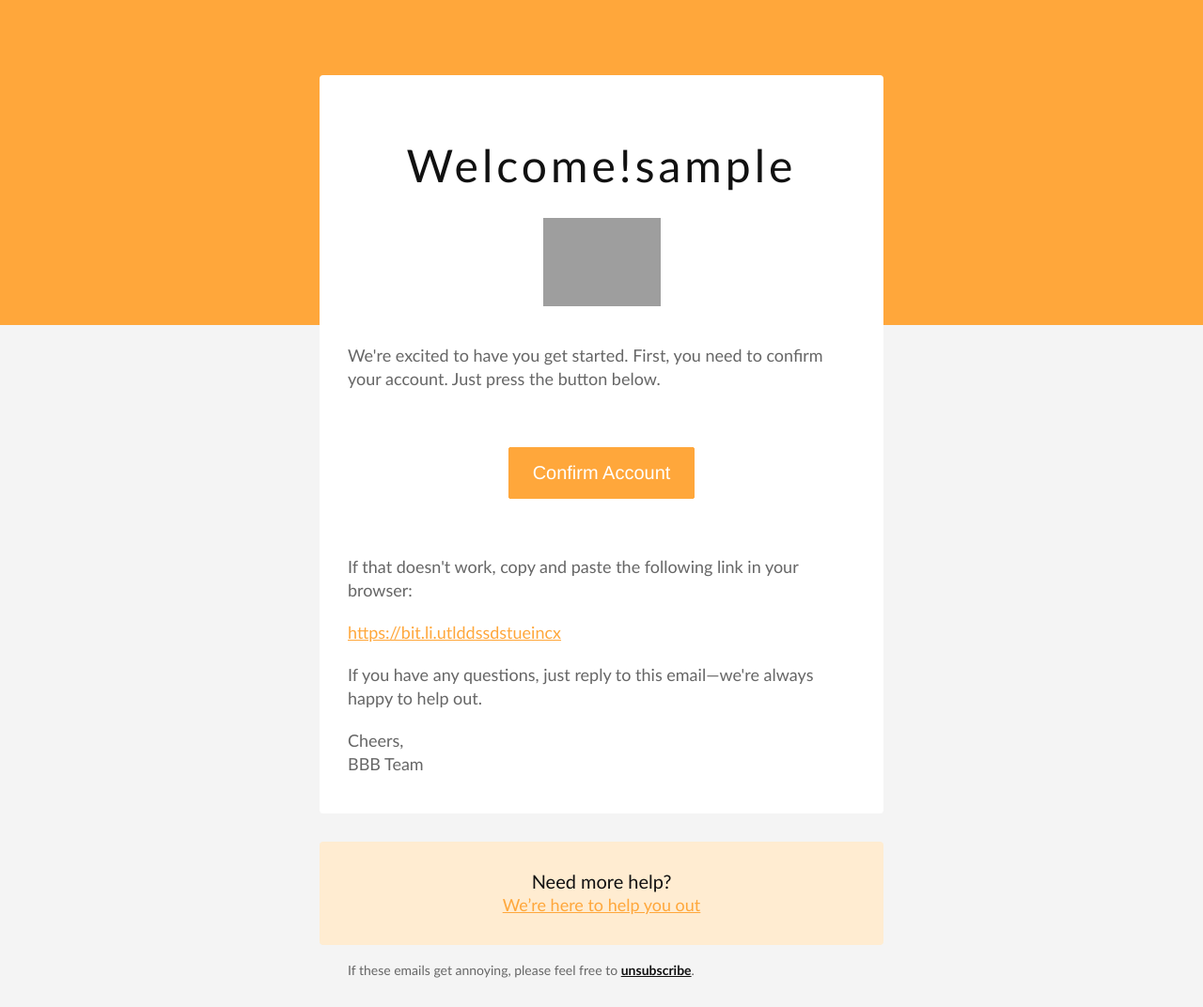
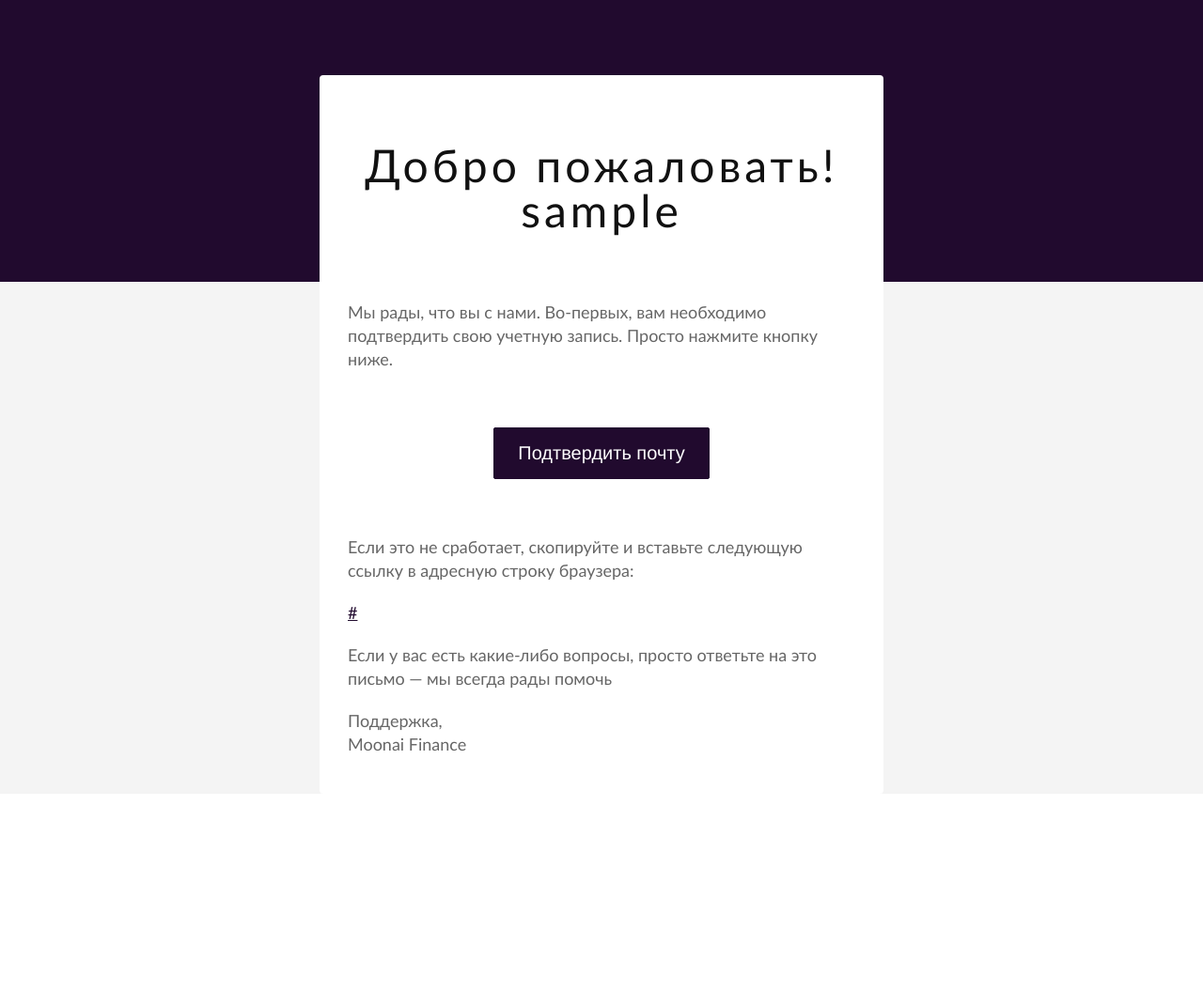
Before and after one commit to foopy02/moonai-REST-API, a Django app: template api/templates/mail_body.html in a window 1280 px wide. Shown: the whole page at 94% size. After the commit the page ends 800 px from the top, so only its background shows below. Run offline with Django 4.2, Linux system fonts and the light colour scheme; the template is opened without the code that fills it: most values are stand-ins (such as "Sample title", 1, 10 or a date in 2020); parts of the project's set-up code (start-up, migrations or seed data) failed here and were passed over; grey boxes are pictures that could not be loaded.

Commit message:
added template for email

```diff
--- a/api/serializers.py
+++ b/api/serializers.py
@@ -83,7 +83,7 @@ class RegistrationSerializer(ModelSerializer):
         user.set_password(password)
 
         user.ref_code = user.username
-        send_email_token(user.email, user.id)
+        send_email_token(user.email, user.id, user.username)
         user.is_active = False
         user.save()
         self._generate_wallet_for_user(user)
--- a/api/templates/mail_body.html
+++ b/api/templates/mail_body.html
@@ -103,11 +103,11 @@
 
 <body style="background-color: #f4f4f4; margin: 0 !important; padding: 0 !important;">
     <!-- HIDDEN PREHEADER TEXT -->
-    <div style="display: none; font-size: 1px; color: #fefefe; line-height: 1px; font-family: 'Lato', Helvetica, Arial, sans-serif; max-height: 0px; max-width: 0px; opacity: 0; overflow: hidden;"> We're thrilled to have you here! Get ready to dive into your new account. </div>
+    <div style="display: none; font-size: 1px; color: #fefefe; line-height: 1px; font-family: 'Lato', Helvetica, Arial, sans-serif; max-height: 0px; max-width: 0px; opacity: 0; overflow: hidden;"> Мы очень рады видеть вас здесь! Приготовьтесь погрузиться в новую учетную запись.</div>
     <table border="0" cellpadding="0" cellspacing="0" width="100%">
         <!-- LOGO -->
         <tr>
-            <td bgcolor="#FFA73B" align="center">
+            <td bgcolor="#210a2e" align="center">
                 <table border="0" cellpadding="0" cellspacing="0" width="100%" style="max-width: 600px;">
                     <tr>
                         <td align="center" valign="top" style="padding: 40px 10px 40px 10px;"> </td>
@@ -116,11 +116,11 @@
             </td>
         </tr>
         <tr>
-            <td bgcolor="#FFA73B" align="center" style="padding: 0px 10px 0px 10px;">
+            <td bgcolor="#210a2e" align="center" style="padding: 0px 10px 0px 10px;">
                 <table border="0" cellpadding="0" cellspacing="0" width="100%" style="max-width: 600px;">
                     <tr>
                         <td bgcolor="#ffffff" align="center" valign="top" style="padding: 40px 20px 20px 20px; border-radius: 4px 4px 0px 0px; color: #111111; font-family: 'Lato', Helvetica, Arial, sans-serif; font-size: 48px; font-weight: 400; letter-spacing: 4px; line-height: 48px;">
-                            <h1 style="font-size: 48px; font-weight: 400; margin: 2;">Welcome!{{username}}</h1> <img src=" https://img.icons8.com/clouds/100/000000/handshake.png" width="125" height="120" style="display: block; border: 0px;" />
+                            <h1 style="font-size: 48px; font-weight: 400; margin: 2;">Добро пожаловать!<br>{{username}}</h1>
                         </td>
                     </tr>
                 </table>
@@ -131,7 +131,7 @@
                 <table border="0" cellpadding="0" cellspacing="0" width="100%" style="max-width: 600px;">
                     <tr>
                         <td bgcolor="#ffffff" align="left" style="padding: 20px 30px 40px 30px; color: #666666; font-family: 'Lato', Helvetica, Arial, sans-serif; font-size: 18px; font-weight: 400; line-height: 25px;">
-                            <p style="margin: 0;">We're excited to have you get started. First, you need to confirm your account. Just press the button below.</p>
+                            <p style="margin: 0;">Мы рады, что вы с нами. Во-первых, вам необходимо подтвердить свою учетную запись. Просто нажмите кнопку ниже.</p>
                         </td>
                     </tr>
                     <tr>
@@ -141,7 +141,7 @@
                                     <td bgcolor="#ffffff" align="center" style="padding: 20px 30px 60px 30px;">
                                         <table border="0" cellspacing="0" cellpadding="0">
                                             <tr>
-                                                <td align="center" style="border-radius: 3px;" bgcolor="#FFA73B"><a href="#" target="_blank" style="font-size: 20px; font-family: Helvetica, Arial, sans-serif; color: #ffffff; text-decoration: none; color: #ffffff; text-decoration: none; padding: 15px 25px; border-radius: 2px; border: 1px solid #FFA73B; display: inline-block;">Confirm Account</a></td>
+                                                <td align="center" style="border-radius: 3px;" bgcolor="#210a2e"><a href="{{link}}" target="_blank" style="font-size: 20px; font-family: Helvetica, Arial, sans-serif; color: #ffffff; text-decoration: none; color: #ffffff; text-decoration: none; padding: 15px 25px; border-radius: 2px; border: 1px solid #210a2e; display: inline-block;">Подтвердить почту</a></td>
                                             </tr>
                                         </table>
                                     </td>
@@ -151,50 +151,28 @@
                     </tr> <!-- COPY -->
                     <tr>
                         <td bgcolor="#ffffff" align="left" style="padding: 0px 30px 0px 30px; color: #666666; font-family: 'Lato', Helvetica, Arial, sans-serif; font-size: 18px; font-weight: 400; line-height: 25px;">
-                            <p style="margin: 0;">If that doesn't work, copy and paste the following link in your browser:</p>
+                            <p style="margin: 0;">Если это не сработает, скопируйте и вставьте следующую ссылку в адресную строку браузера:</p>
                         </td>
                     </tr> <!-- COPY -->
                     <tr>
                         <td bgcolor="#ffffff" align="left" style="padding: 20px 30px 20px 30px; color: #666666; font-family: 'Lato', Helvetica, Arial, sans-serif; font-size: 18px; font-weight: 400; line-height: 25px;">
-                            <p style="margin: 0;"><a href="#" target="_blank" style="color: #FFA73B;">https://bit.li.utlddssdstueincx</a></p>
+                            <p style="margin: 0;"><a href="#" target="_blank" style="color: #210a2e;">{{link}}</a></p>
                         </td>
                     </tr>
                     <tr>
                         <td bgcolor="#ffffff" align="left" style="padding: 0px 30px 20px 30px; color: #666666; font-family: 'Lato', Helvetica, Arial, sans-serif; font-size: 18px; font-weight: 400; line-height: 25px;">
-                            <p style="margin: 0;">If you have any questions, just reply to this email—we're always happy to help out.</p>
+                            <p style="margin: 0;">Если у вас есть какие-либо вопросы, просто ответьте на это письмо — мы всегда рады помочь</p>
                         </td>
                     </tr>
                     <tr>
                         <td bgcolor="#ffffff" align="left" style="padding: 0px 30px 40px 30px; border-radius: 0px 0px 4px 4px; color: #666666; font-family: 'Lato', Helvetica, Arial, sans-serif; font-size: 18px; font-weight: 400; line-height: 25px;">
-                            <p style="margin: 0;">Cheers,<br>BBB Team</p>
+                            <p style="margin: 0;">Поддержка,<br>Moonai Finance</p>
                         </td>
                     </tr>
                 </table>
             </td>
         </tr>
-        <tr>
-            <td bgcolor="#f4f4f4" align="center" style="padding: 30px 10px 0px 10px;">
-                <table border="0" cellpadding="0" cellspacing="0" width="100%" style="max-width: 600px;">
-                    <tr>
-                        <td bgcolor="#FFECD1" align="center" style="padding: 30px 30px 30px 30px; border-radius: 4px 4px 4px 4px; color: #666666; font-family: 'Lato', Helvetica, Arial, sans-serif; font-size: 18px; font-weight: 400; line-height: 25px;">
-                            <h2 style="font-size: 20px; font-weight: 400; color: #111111; margin: 0;">Need more help?</h2>
-                            <p style="margin: 0;"><a href="#" target="_blank" style="color: #FFA73B;">We&rsquo;re here to help you out</a></p>
-                        </td>
-                    </tr>
-                </table>
-            </td>
-        </tr>
-        <tr>
-            <td bgcolor="#f4f4f4" align="center" style="padding: 0px 10px 0px 10px;">
-                <table border="0" cellpadding="0" cellspacing="0" width="100%" style="max-width: 600px;">
-                    <tr>
-                        <td bgcolor="#f4f4f4" align="left" style="padding: 0px 30px 30px 30px; color: #666666; font-family: 'Lato', Helvetica, Arial, sans-serif; font-size: 14px; font-weight: 400; line-height: 18px;"> <br>
-                            <p style="margin: 0;">If these emails get annoying, please feel free to <a href="#" target="_blank" style="color: #111111; font-weight: 700;">unsubscribe</a>.</p>
-                        </td>
-                    </tr>
-                </table>
-            </td>
-        </tr>
+
     </table>
 </body>
 
--- a/api/views.py
+++ b/api/views.py
@@ -94,4 +94,4 @@ def verify(request, token):
     except Exception as e:
         print(e)
         pass
-    return render(request, 'api/confirm_template.html')
+    return render(request, 'confirm_template.html')
```
Also changed, not shown: api/utils.py (+6 -5 lines).
